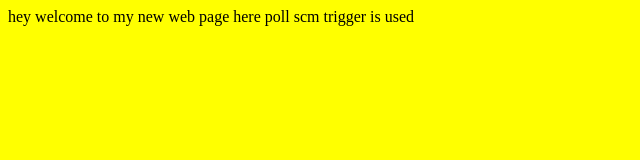
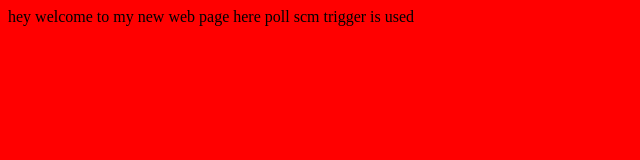
Before and after one commit to 0ayush98/newjenk, a plain HTML site: page index.html in a window 1280 px wide. Shown: the whole page, without its empty margins (0-640 px from the left). Drawn offline with Linux system fonts and the light colour scheme.

Commit message:
new changes 1

```diff
--- a/index.html
+++ b/index.html
@@ -1,7 +1,7 @@
 <html>
 <head>
 <title>new site</title>
-<body bgcolor="yellow">
-hey welcome to my new web page
-here poll scm trigger is used
+<body bgcolor="red">
+<p color="white">hey welcome to my new web page
+here poll scm trigger is used <p>
 </body>
```
